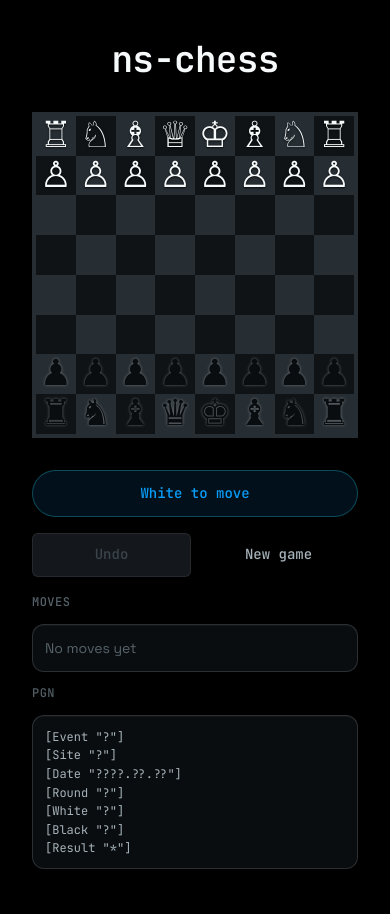
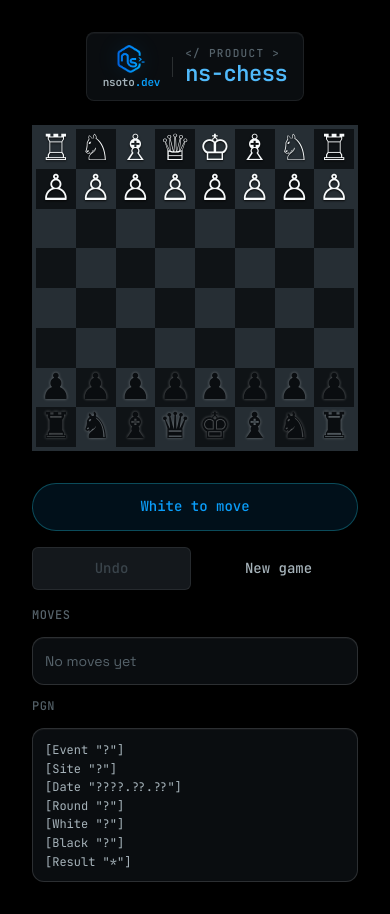
Before and after one commit to nsoto-development/ns-chess, a React (Vite) app: page / in a window 390 px wide. Built offline with nearby package versions, Linux system fonts and the light colour scheme.

Commit message:
feat(ui): branded title chrome with nsoto.dev and repo links
Add centered brand lockup linking to nsoto.dev, ns-chess title linking to GitHub, responsive sizing at lg, and mobile-centered board layout.

```diff
--- a/src/App.tsx
+++ b/src/App.tsx
@@ -1,3 +1,4 @@
+import { AppHeader } from './components/AppHeader';
 import { Board } from './components/Board';
 import { GameStatus } from './components/GameStatus';
 import { MoveList } from './components/MoveList';
@@ -27,19 +28,9 @@ function App() {
         fontFamily: 'var(--font-body)',
       }}
     >
-      <h1
-        style={{
-          fontFamily: 'var(--font-heading)',
-          fontSize: 'var(--text-2xl)',
-          fontWeight: 'var(--weight-semibold)',
-          letterSpacing: 'var(--tracking-tight)',
-          color: 'var(--text-primary)',
-        }}
-      >
-        ns-chess
-      </h1>
+      <AppHeader />
 
-      <div className="flex w-full max-w-4xl flex-col items-start gap-8 lg:flex-row lg:items-start lg:justify-center">
+      <div className="flex w-full max-w-4xl flex-col items-center gap-8 lg:flex-row lg:items-start lg:justify-center">
         <Board
           state={state}
           disabled={!isInteractive}
--- /dev/null
+++ b/src/components/AppHeader.tsx
@@ -0,0 +1,40 @@
+import { BrandLink } from './BrandLink';
+
+const REPO_URL = 'https://github.com/nsoto-development/ns-chess';
+
+export function AppHeader() {
+  return (
+    <header
+      className="inline-flex items-center gap-3 rounded-[var(--radius-md)] border border-[var(--border-subtle)] bg-[var(--bg-surface)] px-4 py-3 shadow-[var(--shadow-card)] lg:gap-5 lg:px-6 lg:py-4"
+    >
+      <BrandLink />
+
+      <span
+        aria-hidden
+        className="h-5 w-px shrink-0 bg-[var(--border-default)] lg:h-7"
+      />
+
+      <div className="flex flex-col gap-1 lg:gap-2">
+        <span
+          className="text-[length:var(--text-2xs)] font-medium uppercase leading-none tracking-[var(--tracking-widest)] text-[var(--text-tertiary)] lg:text-[length:var(--text-xs)]"
+          style={{ fontFamily: 'var(--font-mono)' }}
+        >
+          {'</ product >'}
+        </span>
+        <h1
+          className="m-0 text-[length:var(--text-lg)] font-semibold leading-none tracking-[var(--tracking-tight)] lg:text-[length:var(--text-2xl)]"
+          style={{ fontFamily: 'var(--font-heading)' }}
+        >
+          <a
+            href={REPO_URL}
+            target="_blank"
+            rel="noopener noreferrer"
+            className="text-[var(--text-primary)] no-underline transition-[color,opacity] duration-200 hover:text-[var(--brand)] hover:opacity-90 focus-visible:rounded-sm focus-visible:shadow-[var(--glow-brand-sm)]"
+          >
+            ns-chess
+          </a>
+        </h1>
+      </div>
+    </header>
+  );
+}
--- /dev/null
+++ b/src/components/BrandLink.tsx
@@ -0,0 +1,38 @@
+import type { CSSProperties } from 'react';
+import { nsotoMarkCyan } from './ui/brandAssets';
+
+const BRAND_URL = 'https://nsoto.dev/';
+
+type BrandLinkProps = {
+  style?: CSSProperties;
+};
+
+export function BrandLink({ style }: BrandLinkProps) {
+  return (
+    <a
+      href={BRAND_URL}
+      target="_blank"
+      rel="noopener noreferrer"
+      aria-label="nsoto.dev — portfolio home"
+      className="group inline-flex flex-col items-center gap-1 rounded-sm opacity-100 outline-none transition-[opacity,box-shadow] duration-200 hover:opacity-90 focus-visible:shadow-[var(--glow-brand-sm)] lg:gap-2"
+      style={{ textDecoration: 'none', ...style }}
+    >
+      <img
+        src={nsotoMarkCyan}
+        alt=""
+        aria-hidden
+        className="block h-7 w-auto transition-[filter] duration-200 group-hover:drop-shadow-[0_0_12px_color-mix(in_srgb,var(--brand)_45%,transparent)] lg:h-11"
+        style={{
+          filter:
+            'drop-shadow(0 0 10px color-mix(in srgb, var(--brand) 22%, transparent))',
+        }}
+      />
+      <span
+        className="text-[length:var(--text-2xs)] font-semibold leading-none tracking-[var(--tracking-tight)] text-[var(--text-secondary)] lg:text-[length:var(--text-sm)]"
+        style={{ fontFamily: 'var(--font-mono)' }}
+      >
+        nsoto<span style={{ color: 'var(--brand)' }}>.dev</span>
+      </span>
+    </a>
+  );
+}
--- /dev/null
+++ b/src/components/ui/brandAssets.ts
@@ -0,0 +1,3 @@
+import nsotoMarkCyan from '@ds/assets/logo/nsoto-mark-cyan.png';
+
+export { nsotoMarkCyan };
```
